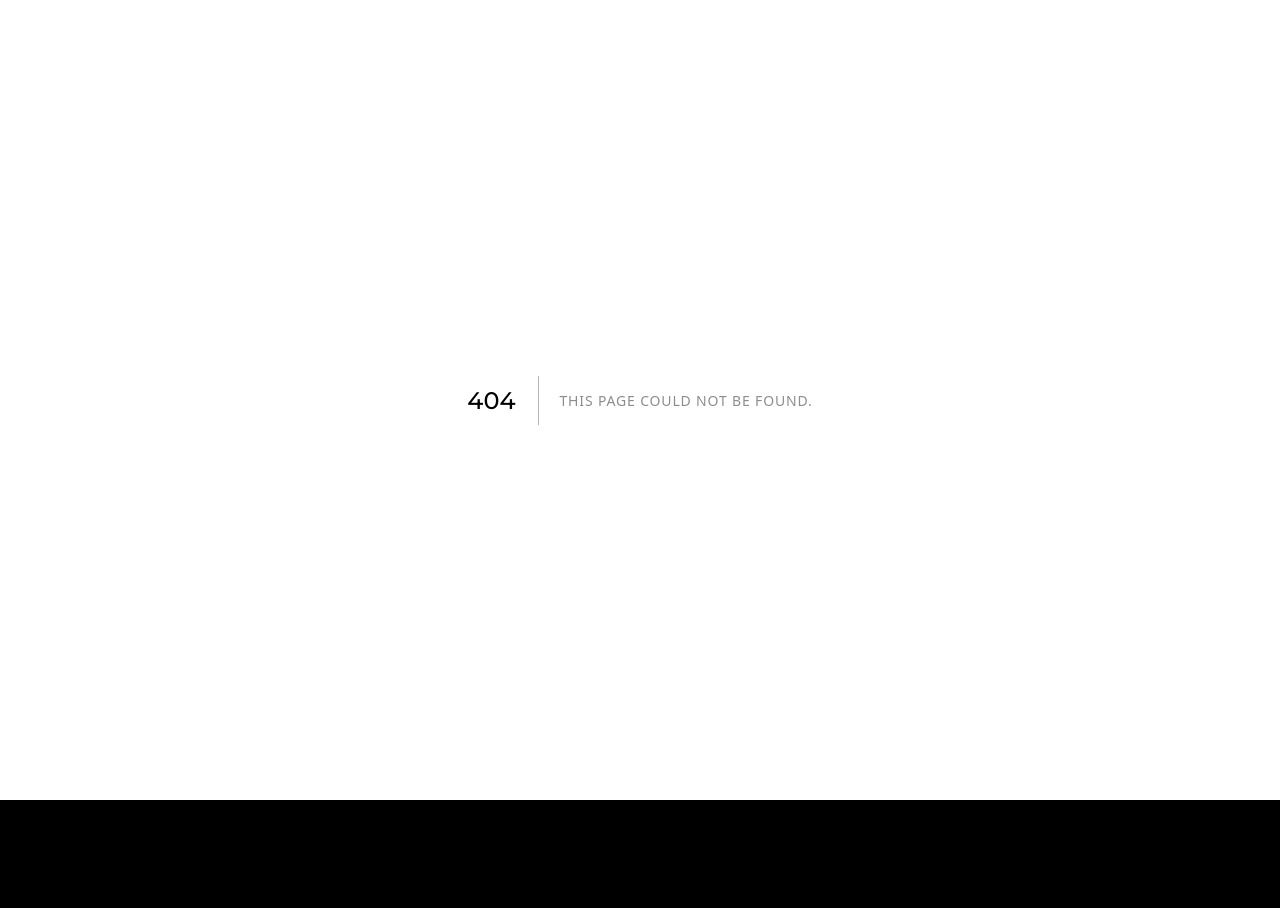
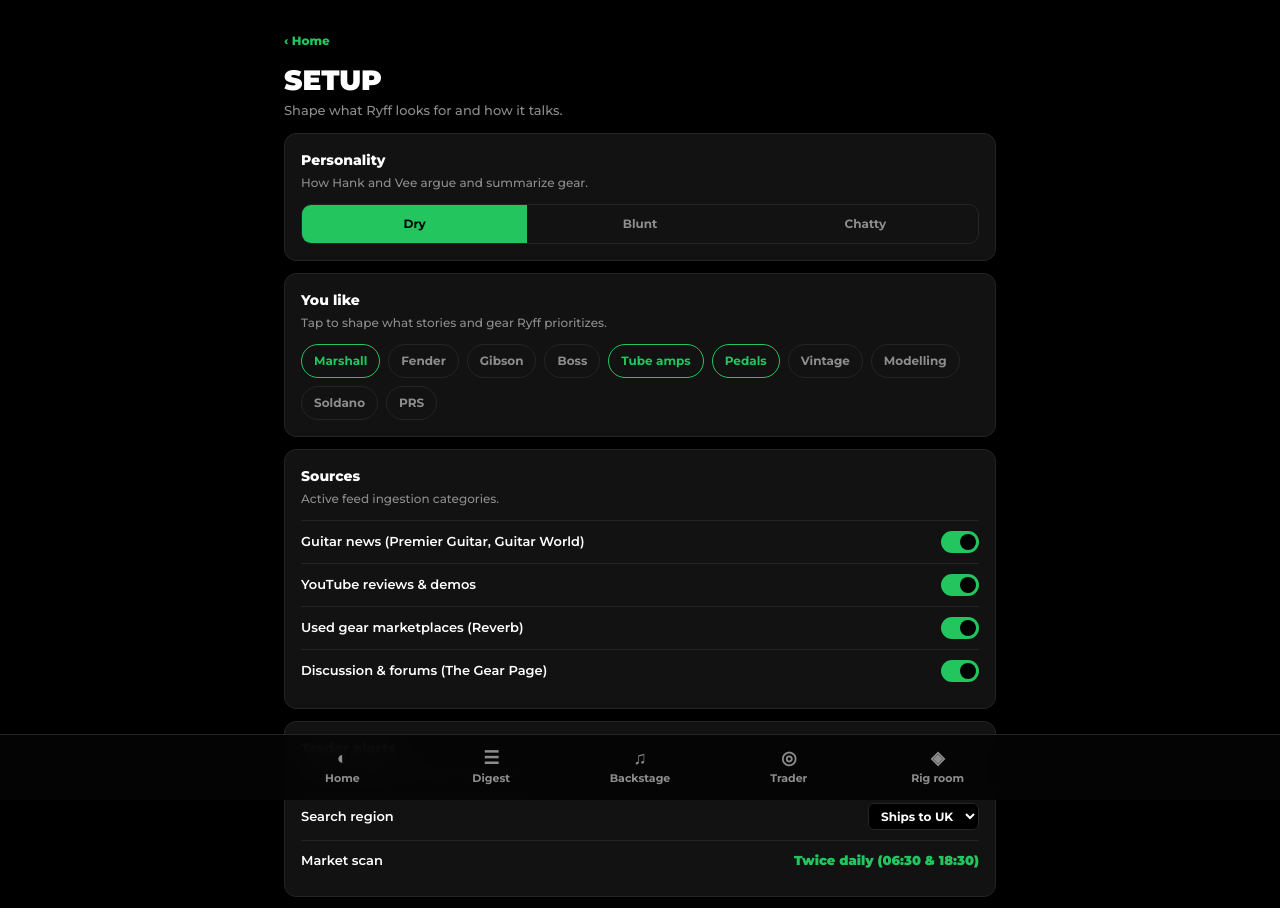
Before and after one commit to rbp360/Ryff, a Next.js app: page /setup in a window 1280 px wide. Before the commit this address had no page. Shown: the top 908 px of the page. Before the commit the page ends 800 px from the top, so only its background shows below. Built offline with nearby package versions, Linux system fonts and the light colour scheme; no server answers; the database is empty.

Commit message:
feat: complete Stage 5 (Setup screen and HERO_PLAN.md)

```diff
--- /dev/null
+++ b/src/app/(app)/setup/SetupClient.tsx
@@ -0,0 +1,245 @@
+'use client';
+
+import { useState, useEffect } from 'react';
+import Link from 'next/link';
+
+interface SetupClientProps {
+  initialEmail: string;
+  initialPreferences: {
+    favoritePlayers: string[];
+    followedBrands: string[];
+    reverbRegion: 'UK_ONLY' | 'SHIPS_TO_UK' | 'US_ONLY' | 'WORLDWIDE';
+  };
+}
+
+const DEFAULT_INTERESTS = [
+  'Marshall',
+  'Fender',
+  'Gibson',
+  'Boss',
+  'Tube amps',
+  'Pedals',
+  'Vintage',
+  'Modelling',
+  'Soldano',
+  'PRS',
+];
+
+const SOURCES_LIST = [
+  { id: 'news', label: 'Guitar news (Premier Guitar, Guitar World)' },
+  { id: 'youtube', label: 'YouTube reviews & demos' },
+  { id: 'deals', label: 'Used gear marketplaces (Reverb)' },
+  { id: 'forums', label: 'Discussion & forums (The Gear Page)' },
+];
+
+export function SetupClient({ initialEmail, initialPreferences }: SetupClientProps) {
+  const [tone, setTone] = useState<'Dry' | 'Blunt' | 'Chatty'>('Dry');
+  const [interests, setInterests] = useState<string[]>(
+    initialPreferences.followedBrands.length > 0 ? initialPreferences.followedBrands : ['Marshall', 'Tube amps', 'Pedals']
+  );
+  const [sources, setSources] = useState<Record<string, boolean>>({
+    news: true,
+    youtube: true,
+    deals: true,
+    forums: true,
+  });
+  const [region, setRegion] = useState(initialPreferences.reverbRegion || 'SHIPS_TO_UK');
+  const [savedNotice, setSavedNotice] = useState(false);
+
+  // Load local tone & sources
+  useEffect(() => {
+    try {
+      const savedTone = localStorage.getItem('ryff_tone');
+      if (savedTone === 'Dry' || savedTone === 'Blunt' || savedTone === 'Chatty') {
+        setTone(savedTone);
+      }
+      const savedSources = localStorage.getItem('ryff_sources');
+      if (savedSources) {
+        setSources(JSON.parse(savedSources));
+      }
+    } catch {
+      // Local storage unavailable
+    }
+  }, []);
+
+  function handleToneChange(newTone: 'Dry' | 'Blunt' | 'Chatty') {
+    setTone(newTone);
+    try {
+      localStorage.setItem('ryff_tone', newTone);
+    } catch {
+      // Ignore
+    }
+    flashNotice();
+  }
+
+  function toggleInterest(item: string) {
+    const next = interests.includes(item)
+      ? interests.filter((x) => x !== item)
+      : [...interests, item];
+    setInterests(next);
+    syncPreferences(next, region);
+  }
+
+  function toggleSource(id: string) {
+    const next = { ...sources, [id]: !sources[id] };
+    setSources(next);
+    try {
+      localStorage.setItem('ryff_sources', JSON.stringify(next));
+    } catch {
+      // Ignore
+    }
+    flashNotice();
+  }
+
+  async function handleRegionChange(newRegion: 'UK_ONLY' | 'SHIPS_TO_UK' | 'US_ONLY' | 'WORLDWIDE') {
+    setRegion(newRegion);
+    syncPreferences(interests, newRegion);
+  }
+
+  async function syncPreferences(newInterests: string[], newRegion: 'UK_ONLY' | 'SHIPS_TO_UK' | 'US_ONLY' | 'WORLDWIDE') {
+    try {
+      await fetch('/api/preferences', {
+        method: 'POST',
+        headers: { 'Content-Type': 'application/json' },
+        body: JSON.stringify({
+          followedBrands: newInterests,
+          reverbRegion: newRegion,
+        }),
+      });
+      flashNotice();
+    } catch {
+      // Sync failed
+    }
+  }
+
+  function flashNotice() {
+    setSavedNotice(true);
+    setTimeout(() => setSavedNotice(false), 2000);
+  }
+
+  return (
+    <>
+      <div style={{ display: 'flex', justifyContent: 'space-between', alignItems: 'center' }}>
+        <Link href="/" className="back">
+          ‹ Home
+        </Link>
+        {savedNotice && (
+          <span style={{ fontSize: '11px', color: 'var(--ac)', fontWeight: 800 }}>
+            ✓ Preferences saved
+          </span>
+        )}
+      </div>
+
+      <h1 style={{ marginTop: '16px' }}>Setup</h1>
+      <p className="sub">Shape what Ryff looks for and how it talks.</p>
+
+      {/* 1. Personality */}
+      <div className="card">
+        <h3>Personality</h3>
+        <p>How Hank and Vee argue and summarize gear.</p>
+        <div className="seg">
+          {(['Dry', 'Blunt', 'Chatty'] as const).map((t) => (
+            <button
+              key={t}
+              type="button"
+              className={tone === t ? 'on' : ''}
+              onClick={() => handleToneChange(t)}
+            >
+              {t}
+            </button>
+          ))}
+        </div>
+      </div>
+
+      {/* 2. Interests & Brands */}
+      <div className="card">
+        <h3>You like</h3>
+        <p>Tap to shape what stories and gear Ryff prioritizes.</p>
+        <div className="chips">
+          {DEFAULT_INTERESTS.map((item) => (
+            <button
+              key={item}
+              type="button"
+              className={`chip ${interests.includes(item) ? 'on' : ''}`}
+              onClick={() => toggleInterest(item)}
+            >
+              {item}
+            </button>
+          ))}
+        </div>
+      </div>
+
+      {/* 3. Ingestion Sources */}
+      <div className="card">
+        <h3>Sources</h3>
+        <p>Active feed ingestion categories.</p>
+        {SOURCES_LIST.map((s) => (
+          <div key={s.id} className="row">
+            <span>{s.label}</span>
+            <button
+              type="button"
+              className={`tg ${sources[s.id] ? 'on' : ''}`}
+              onClick={() => toggleSource(s.id)}
+              aria-label={`Toggle ${s.label}`}
+            />
+          </div>
+        ))}
+      </div>
+
+      {/* 4. Trader Alerts & Region */}
+      <div className="card">
+        <h3>Trader alerts</h3>
+        <p>Used gear matching your wants list.</p>
+        <div className="row">
+          <span>Search region</span>
+          <select
+            value={region}
+            onChange={(e) => handleRegionChange(e.target.value as 'UK_ONLY' | 'SHIPS_TO_UK' | 'US_ONLY' | 'WORLDWIDE')}
+            style={{
+              background: '#000',
+              color: 'var(--tx)',
+              border: '1px solid var(--ln)',
+              padding: '4px 8px',
+              borderRadius: '6px',
+              fontSize: '12px',
+              fontWeight: 700,
+            }}
+          >
+            <option value="UK_ONLY">UK Only</option>
+            <option value="SHIPS_TO_UK">Ships to UK</option>
+            <option value="US_ONLY">US Only</option>
+            <option value="WORLDWIDE">Worldwide</option>
+          </select>
+        </div>
+        <div className="row">
+          <span>Market scan</span>
+          <b style={{ color: 'var(--ac)' }}>Twice daily (06:30 & 18:30)</b>
+        </div>
+      </div>
+
+      {/* 5. Account Management */}
+      <div className="card" style={{ marginBottom: '32px' }}>
+        <h3>Account</h3>
+        <p>Manage your login session.</p>
+        <div className="row">
+          <span>Logged in as</span>
+          <b style={{ fontSize: '12px' }}>{initialEmail}</b>
+        </div>
+        <div className="row" style={{ borderBottom: 0, paddingBottom: 0 }}>
+          <span>Session</span>
+          <Link
+            href="/login"
+            style={{
+              fontSize: '12px',
+              fontWeight: 700,
+              color: 'var(--ac)',
+              textDecoration: 'underline',
+            }}
+          >
+            Switch Account / Sign In
+          </Link>
+        </div>
+      </div>
+    </>
+  );
+}
--- /dev/null
+++ b/src/app/(app)/setup/page.tsx
@@ -0,0 +1,20 @@
+import { getSession, DEV_ADMIN_USER } from '@/lib/session';
+import { getUserPreferences } from '@/lib/personalization';
+import { SetupClient } from './SetupClient';
+
+export const revalidate = 0; // Dynamic server component
+
+export default async function SetupPage() {
+  const session = await getSession();
+  const userId = session?.userId || DEV_ADMIN_USER.userId;
+  const userEmail = session?.email || DEV_ADMIN_USER.email;
+
+  const preferences = await getUserPreferences(userId);
+
+  return (
+    <SetupClient
+      initialEmail={userEmail}
+      initialPreferences={preferences}
+    />
+  );
+}
```
Also changed, not shown: 1 other file (tests, documents, lock files or other folders).
